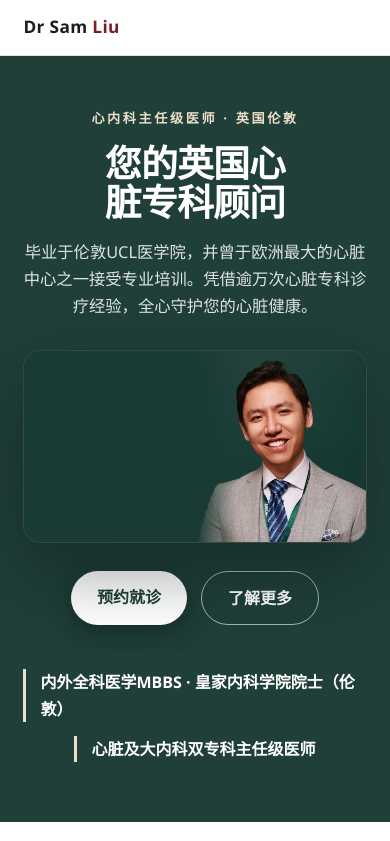
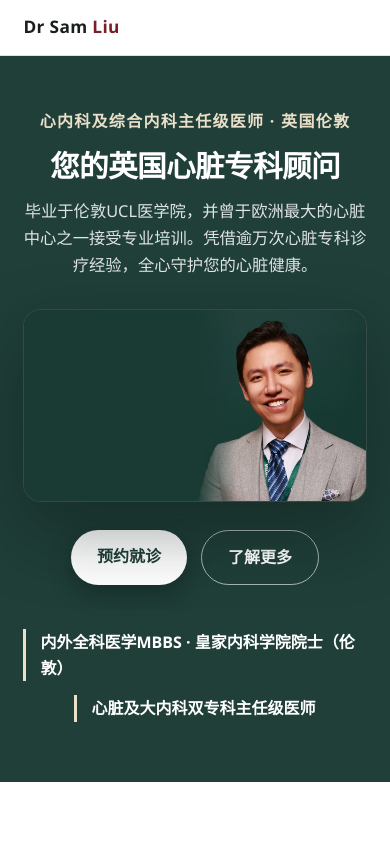
Before and after one commit to MEDiiTeam/drsamliu.com, a plain HTML site: page index.html in a window 390 px wide. Shown: the top 841 px of the page. Drawn offline with Linux system fonts and the light colour scheme.

Commit message:
Top line wording and size

```diff
--- a/index.html
+++ b/index.html
@@ -119,7 +119,9 @@
     text-align: center;
   }
   .hero-inner { max-width: 940px; margin: 0 auto; display: flex; flex-direction: column; align-items: center; }
-  .hero-kicker { color: var(--cream); font-size: 0.82rem; font-weight: 700; letter-spacing: 0.2em; text-transform: uppercase; margin-bottom: 14px; }
+  .hero-kicker { color: var(--cream); font-size: clamp(1rem, 1.7vw, 1.22rem); font-weight: 700; letter-spacing: 0.16em; text-transform: uppercase; margin-bottom: 16px; text-wrap: balance; }
+  :lang(zh) .hero-kicker { letter-spacing: 0.08em; }
+  :lang(zh) .hero-title { font-size: clamp(1.85rem, 5.4vw, 3.9rem); }
   .hero-title { color: var(--on-dark); font-size: clamp(2.3rem, 5.4vw, 3.9rem); line-height: 1.08; margin-bottom: 16px; }
   .hero-title .accent { color: var(--cream); }
   .hero-sub { color: var(--on-dark-soft); font-size: clamp(1.02rem, 1.7vw, 1.18rem); max-width: 660px; }
@@ -311,7 +313,7 @@
   "nav_conditions": "常见病症",
   "nav_contact": "联系",
   "nav_book": "预约",
-  "hero_kicker": "心内科主任级医师 · 英国伦敦",
+  "hero_kicker": "心内科及综合内科主任级医师 · 英国伦敦",
   "hero_title": "您的英国心脏专科顾问",
   "hero_sub": "毕业于伦敦UCL医学院，并曾于欧洲最大的心脏中心之一接受专业培训。凭借逾万次心脏专科诊疗经验，全心守护您的心脏健康。",
   "cta_book": "预约就诊",
@@ -410,7 +412,7 @@
 
 <header id="top" class="on-dark">
   <div class="hero-inner">
-    <div class="hero-kicker" data-i18n="hero_kicker">心内科主任级医师 · 英国伦敦</div>
+    <div class="hero-kicker" data-i18n="hero_kicker">心内科及综合内科主任级医师 · 英国伦敦</div>
     <h1 class="hero-title" data-i18n-html="hero_title">您的英国心脏专科顾问</h1>
     <p class="hero-sub" data-i18n="hero_sub">毕业于伦敦UCL医学院，并曾于欧洲最大的心脏中心之一接受专业培训。凭借逾万次心脏专科诊疗经验，全心守护您的心脏健康。</p>
     <div class="vsl">
```
